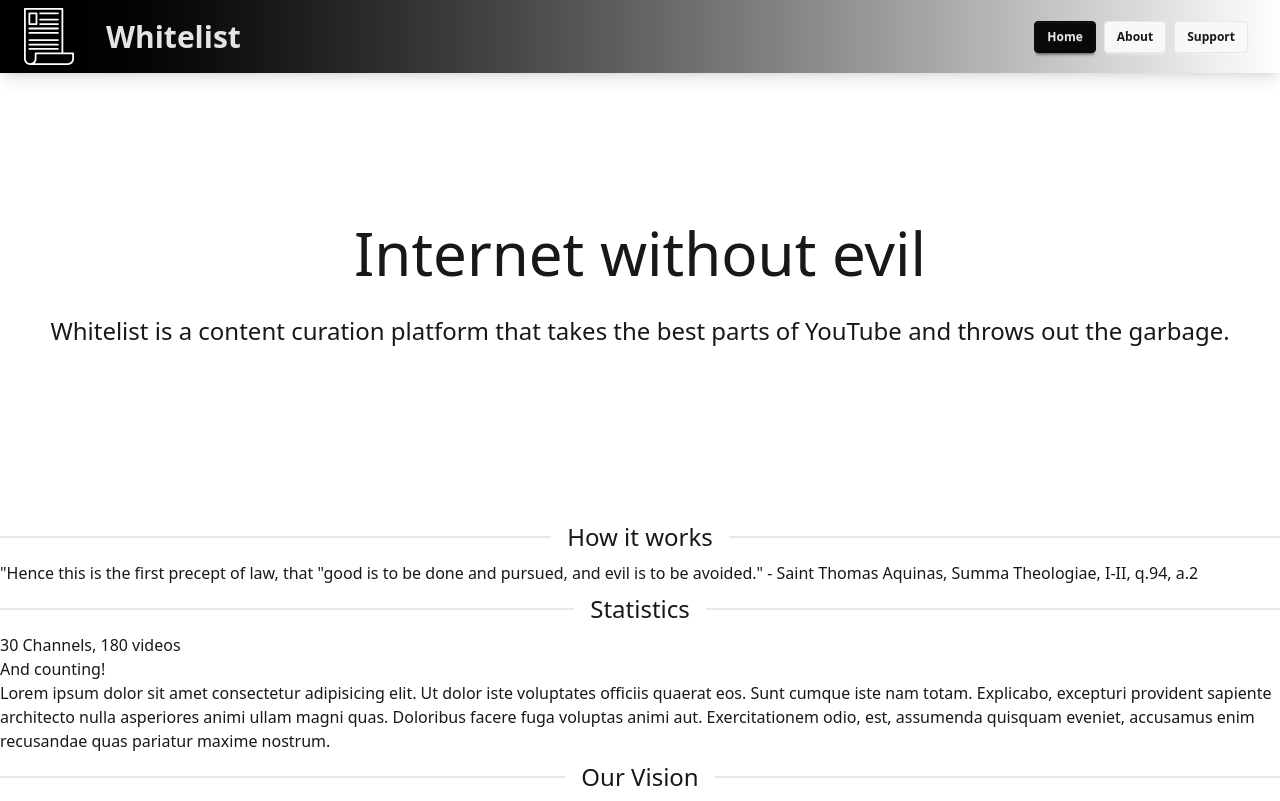
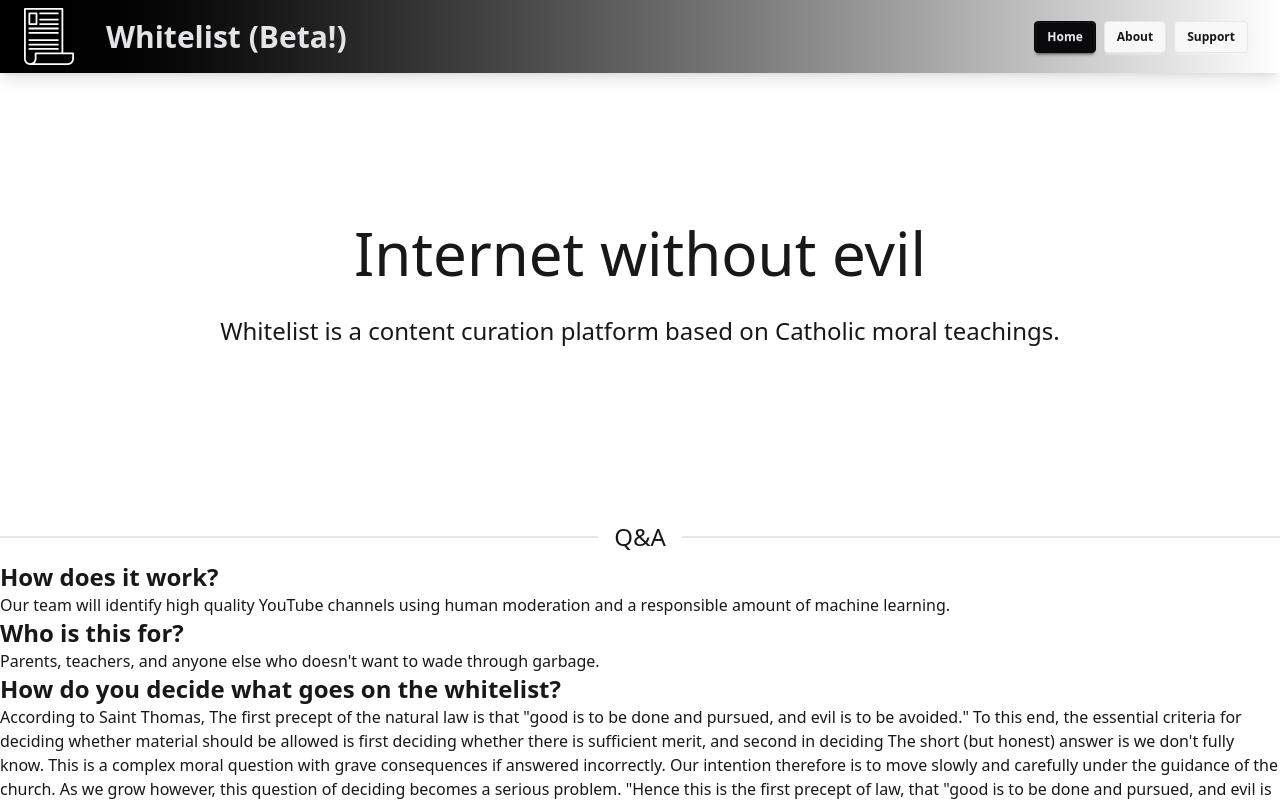
Before and after one commit to FalafelGood/Whitelist-Web, a React (Vite) app: page /about in a window 1280 px wide. Shown: the top 801 px of the page. Built offline with nearby package versions, Linux system fonts and the light colour scheme.

Commit message:
Mostly brainstorming on the abou page. Committing in case it was actually productive

```diff
--- a/src/components/Navbar.jsx
+++ b/src/components/Navbar.jsx
@@ -3,7 +3,7 @@ import {Link} from 'react-router-dom'
 
 const buttons = ['Home', 'About', 'Support'];
 
-function Navbar({ title='Whitelist' }) {
+function Navbar({ title='Whitelist (Beta!)' }) {
 
   const [activeBtn, setActiveBtn] = useState(0);
 
--- a/src/pages/About.jsx
+++ b/src/pages/About.jsx
@@ -4,19 +4,50 @@ function About() {
       <div className="hero">
         <div className="hero-content text-center flex-col min-h-[440px]">
         <h1 className="text-6xl mb-4">Internet without evil</h1>
-        <p className='mb-4 text-2xl font-light'>
-          Whitelist is a content curation platform that takes the best parts of YouTube and throws out the garbage.
+        <p className='mb-4 mr-4 ml-4 text-2xl font-light'>
+          Whitelist is a content curation platform based on Catholic moral teachings.
         </p>
         </div>
       </div>
 
       <div className="divider">
-        <h1 className="text-2xl">How it works</h1>
+        <h1 className="text-2xl">Q&A</h1>
       </div>
 
+      <h1 className="text-2xl">
+        <b>
+        How does it work?
+        </b>
+      </h1>
+
       <p>
-        "Hence this is the first precept of law, that "good is to be done and pursued, and evil is to be avoided."
-        - Saint Thomas Aquinas, Summa Theologiae, I-II, q.94, a.2
+        Our team will identify high quality YouTube channels using human moderation and a responsible amount of machine learning.
+      </p>
+
+      <h1 className="text-2xl">
+        <b>
+        Who is this for?
+        </b>
+      </h1>
+
+      <p>
+        Parents, teachers, and anyone else who doesn't want to wade through garbage.
+      </p>
+
+      <h1 className="text-2xl">
+        <b>
+        How do you decide what goes on the whitelist?
+        </b>
+      </h1>
+
+      <p>
+        According to Saint Thomas, The first precept of the natural law is that "good is to be done and pursued, and evil is to be avoided."
+
+        To this end, the essential criteria for deciding whether material should be allowed is first deciding whether there is sufficient merit, and second in deciding
+
+         The short (but honest) answer is we don't fully know. This is a complex moral question with grave consequences if answered incorrectly. Our intention therefore is to move slowly and carefully under the guidance of the church.
+
+        As we grow however, this question of deciding becomes a serious problem. "Hence this is the first precept of law, that "good is to be done and pursued, and evil is to be avoided." - Saint Thomas Aquinas, Summa Theologiae, I-II, q.94, a.2
       </p>
 
       <div className="divider">
```
